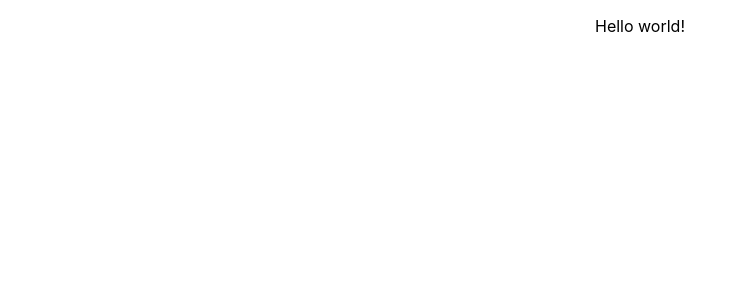
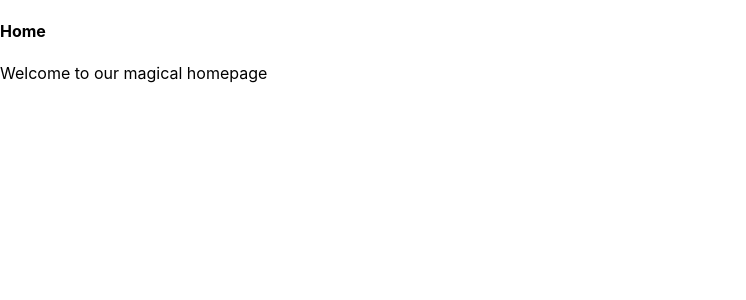
Before and after one commit to Naefunn/JS_Flag_Project, a React (Create React App) app in the folder Client/: page / in a window 1280 px wide. Shown: the top 300 px of the page, without its empty margins (0-746 px from the left). Built offline with nearby package versions, Linux system fonts and the light colour scheme.

Commit message:
added home page

```diff
--- a/Client/src/App.js
+++ b/Client/src/App.js
@@ -1,10 +1,20 @@
+import React from "react";
+import { BrowserRouter as Router, Routes, Route } from "react-router-dom";
+
 import './App.css';
 
-function App() {
+import Home from "./continents/Home";
+
+const App = () => {
+
+
+
   return (
-    <div className="App">
-      <p>Hello world!</p>
-    </div>
+    <Router>
+      <Routes>
+        <Route exact path="/" element={< Home />} />
+      </Routes>
+    </Router>
   );
 }
 
--- /dev/null
+++ b/Client/src/continents/Home.js
@@ -0,0 +1,10 @@
+import React from "react";
+
+const Home = () => (
+  <div>
+    <h4>Home</h4>
+    <p>Welcome to our magical homepage</p>
+  </div>
+);
+
+export default Home;
```
